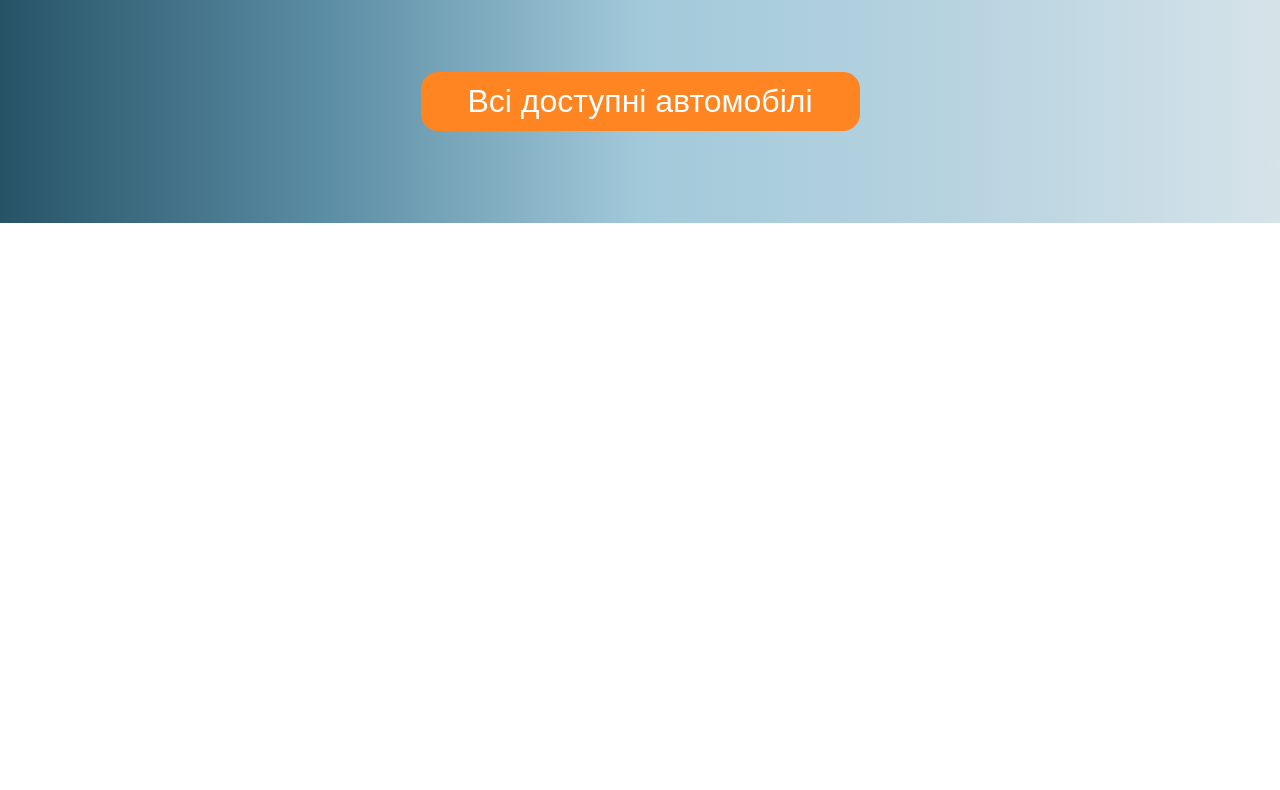
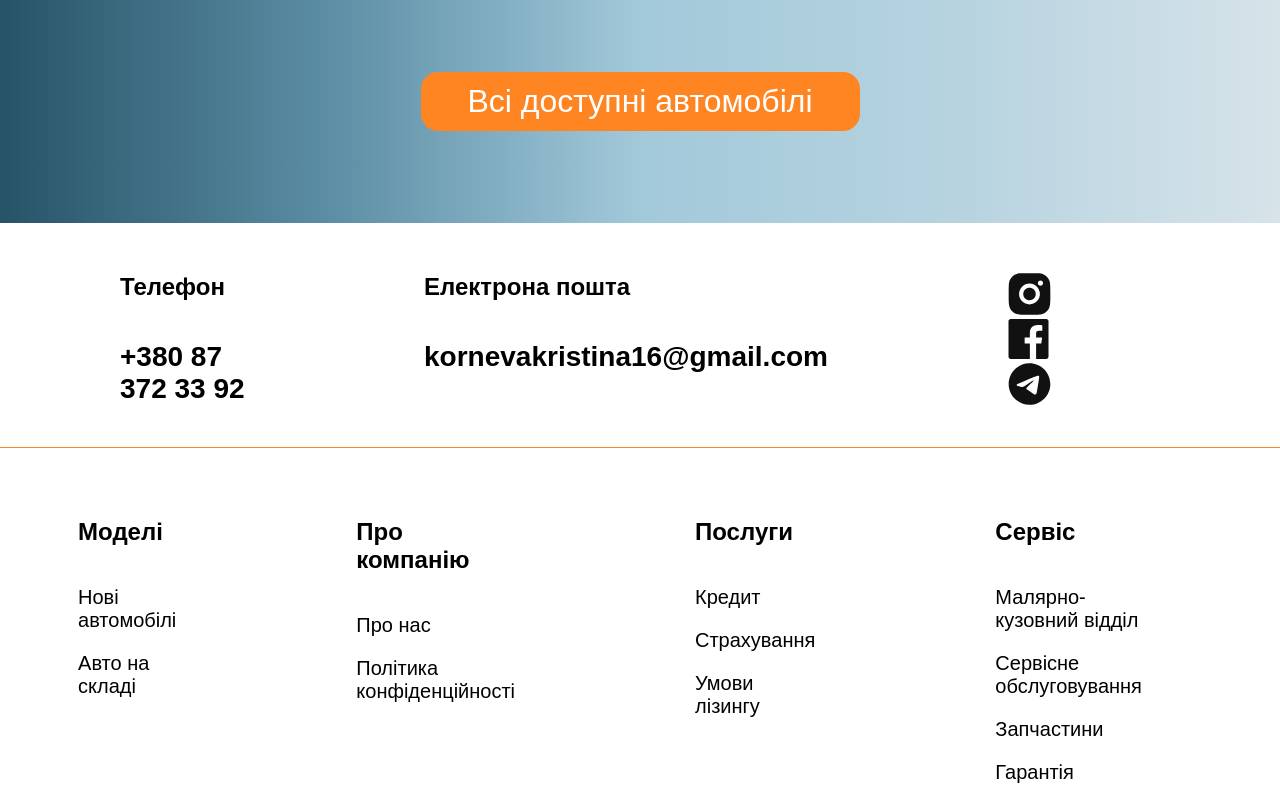
Before and after one commit to Fama-dotUa/CarShowroom, a plain HTML site: page index.html in a window 1280 px wide. Shown: the part 1872-2662 px from the top of the page. Before the commit the page ends 2095 px from the top, so only its background shows below. Drawn offline with Linux system fonts and the light colour scheme.

Commit message:
Лишилось трохи

```diff
--- a/index.html
+++ b/index.html
@@ -58,5 +58,50 @@
 
 		<button id="all-auto-button">Всі доступні автомобілі</button>
 	</div>
+
+	<div class="block-of-information">
+		<div class="top-block">
+			<div class="top-text-block">
+				<h5>Телефон</h5>
+				<h5 id="namber">+380 87 372 33 92</h5>
+			</div>
+			<div class="top-text-block">
+				<h5>Електрона пошта</h5>
+				<h5 id="email">kornevakristina16@gmail.com</h5>
+			</div>
+			<div class="top-text-block">
+				<span>
+					<img src="img/instagram.svg">
+					<img src="img/facebook.svg">
+					<img src="img/telegram.svg">
+				</span>
+			</div>
+		</div>
+		<div class="bottom-block">
+			<div class="different">
+				<h5>Моделі</h5>
+				<p>Нові автомобілі</p>
+				<p>Авто на складі</p>
+			</div>
+			<div class="different">
+				<h5>Про компанію</h5>
+				<p>Про нас</p>
+				<p>Політика конфіденційності</p>
+			</div>
+			<div class="different">
+				<h5>Послуги</h5>
+				<p>Кредит</p>
+				<p>Страхування</p>
+				<p>Умови лізингу</p>
+			</div>
+			<div class="different">
+				<h5>Сервіс</h5>
+				<p>Малярно-кузовний відділ</p>
+				<p>Сервісне обслуговування</p>
+				<p>Запчастини</p>
+				<p>Гарантія</p>
+			</div>
+		</div>
+	</div>
 </body>
 </html>
--- a/stylee.css
+++ b/stylee.css
@@ -223,3 +223,67 @@ header nav ul li a{
 }
 
 /*----------------------------------------*/
+
+.block-of-information{
+  position: relative;
+  height: 560px;
+}
+
+.block-of-information .top-block{
+  position: relative;
+  padding-left: 120px;
+  height: 40%;
+  display: flex;
+  justify-content: center;
+  border-bottom: 1px solid #FE8521;
+  color: #000;
+}
+
+.block-of-information .top-block .top-text-block{
+ margin-top: 50px;
+ margin-right: 170px;
+
+}
+
+.block-of-information .top-block h5{
+  margin:0;
+  margin-bottom: 40px;
+  font-size: 24px;
+}
+
+#namber{
+  font-size: 28px;
+}
+
+#email{
+  font-size: 28px;
+}
+
+.block-of-information .top-block .top-text-block span img{
+  margin-left: 10px;
+  margin-right: 10px;
+}
+
+.block-of-information .bottom-block{
+  position: relative;
+  color: #000;
+  display: flex;
+  justify-content: center;
+  padding-left: 120px;
+}
+
+.block-of-information .bottom-block h5{
+  font-size: 24px;
+  font-weight: 700px;
+}
+
+.block-of-information .bottom-block p{
+  font-size: 20px;
+  font-weight: 700px;
+  margin-bottom: 6px;
+}
+
+.block-of-information .bottom-block .different{
+  margin-right: 180px;
+  margin-top: 30px;
+}
```
Also changed, not shown: img/facebook.svg (added), img/instagram.svg (added), img/telegram.svg (added).
